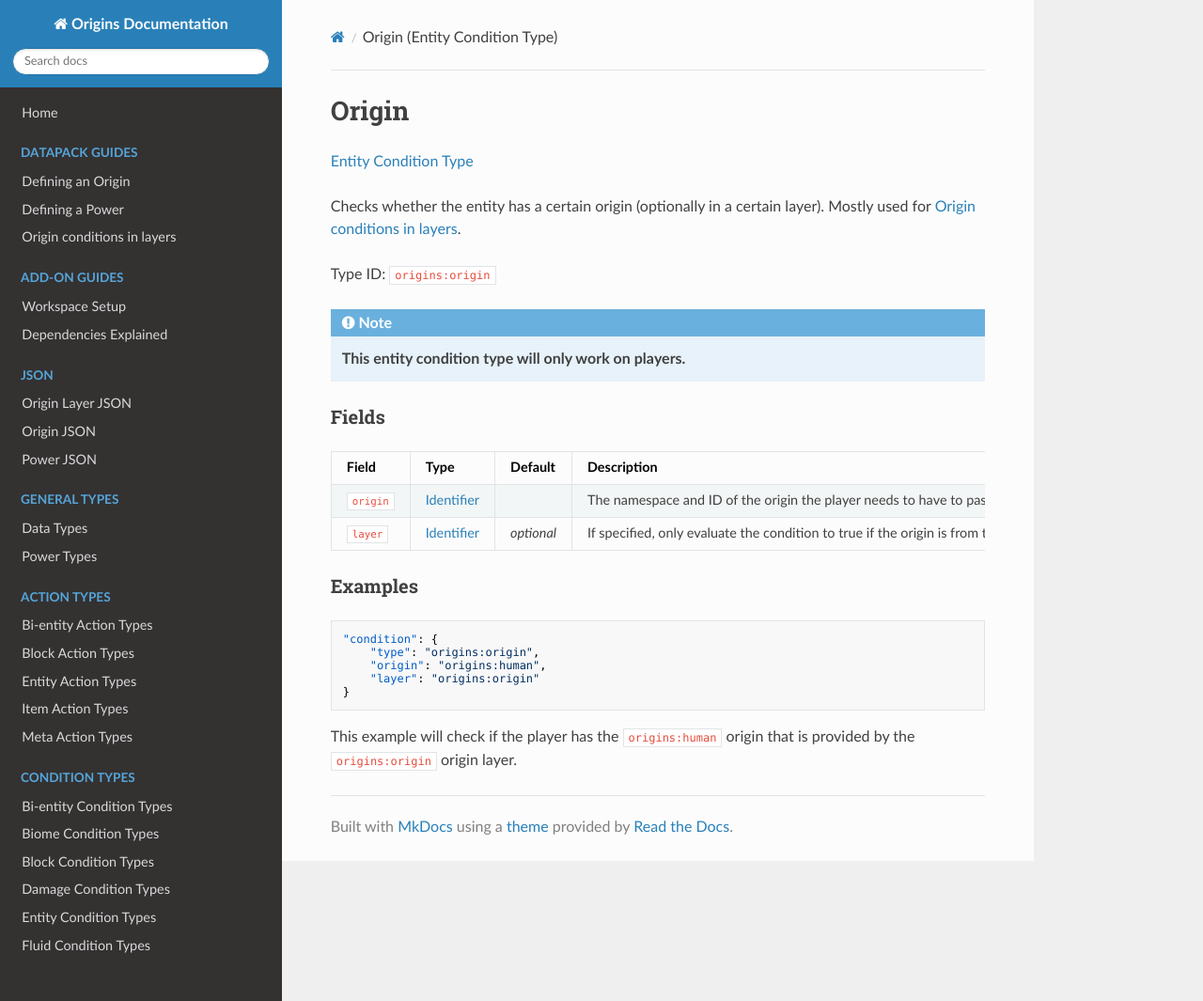
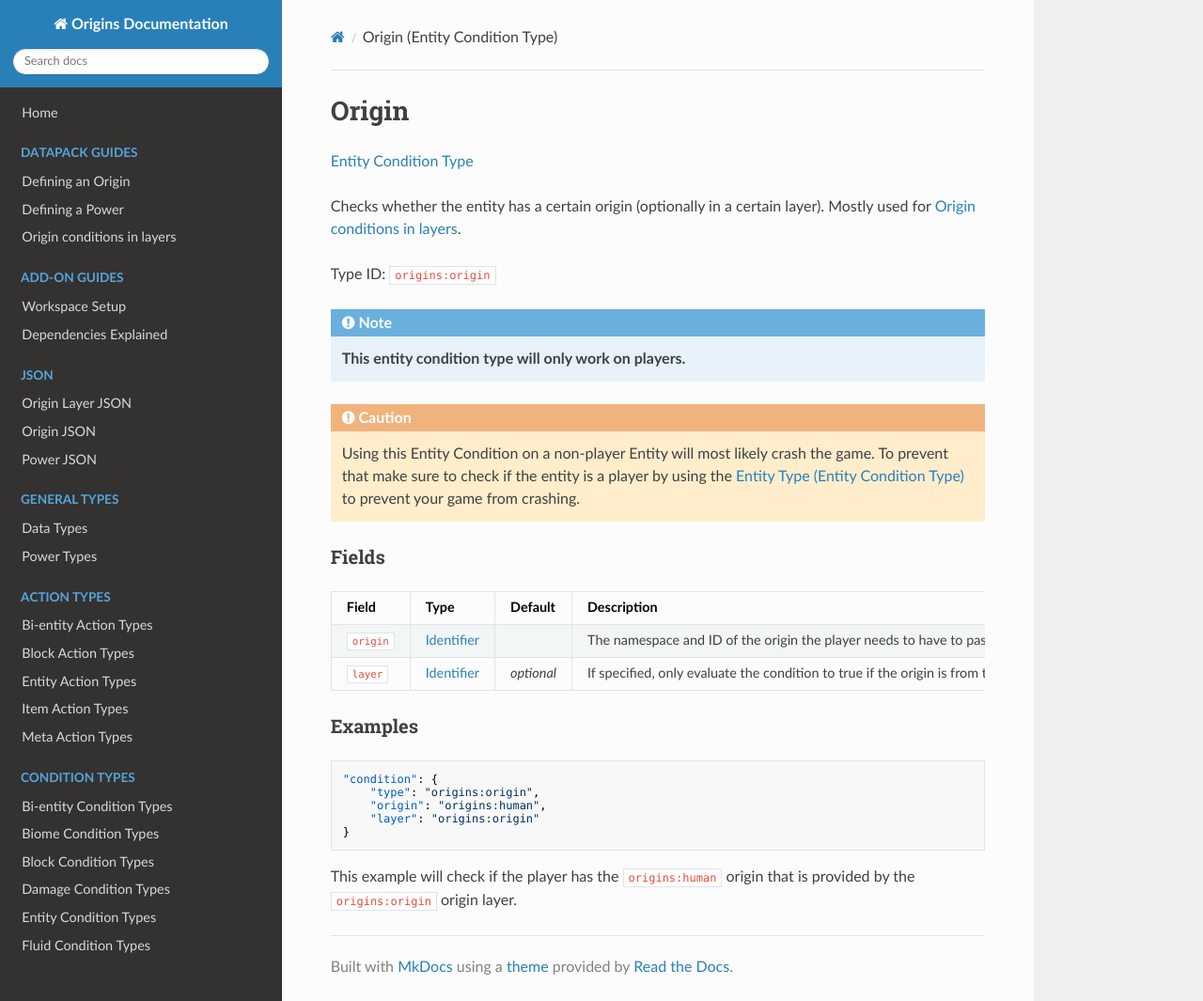
Before and after one commit to apace100/origins-docs, an MkDocs documentation site: the page built from docs/types/entity_condition_types/origin.md, in a window 1280 px wide and 1065 px high. Shown: the whole window at 94% size. Built offline with MkDocs 1.6.1, drawn with Linux system fonts in a browser that asks for light colours; nearby versions of some CDN libraries.

Commit message:
Updated `origin.md` (Entity Condition Types)
Added Caution not warning about a possible crash when using this
condition on a non-player entity.

```diff
--- a/docs/types/entity_condition_types/origin.md
+++ b/docs/types/entity_condition_types/origin.md
@@ -14,6 +14,10 @@ Type ID: `origins:origin`
 !!! note
 
     **This entity condition type will only work on players.**
+
+!!! caution
+
+    Using this Entity Condition on a non-player Entity will most likely crash the game. To prevent that make sure to check if the entity is a player by using the [Entity Type (Entity Condition Type)](entity_type.md) to prevent your game from crashing.
 
 
 ### Fields
```
